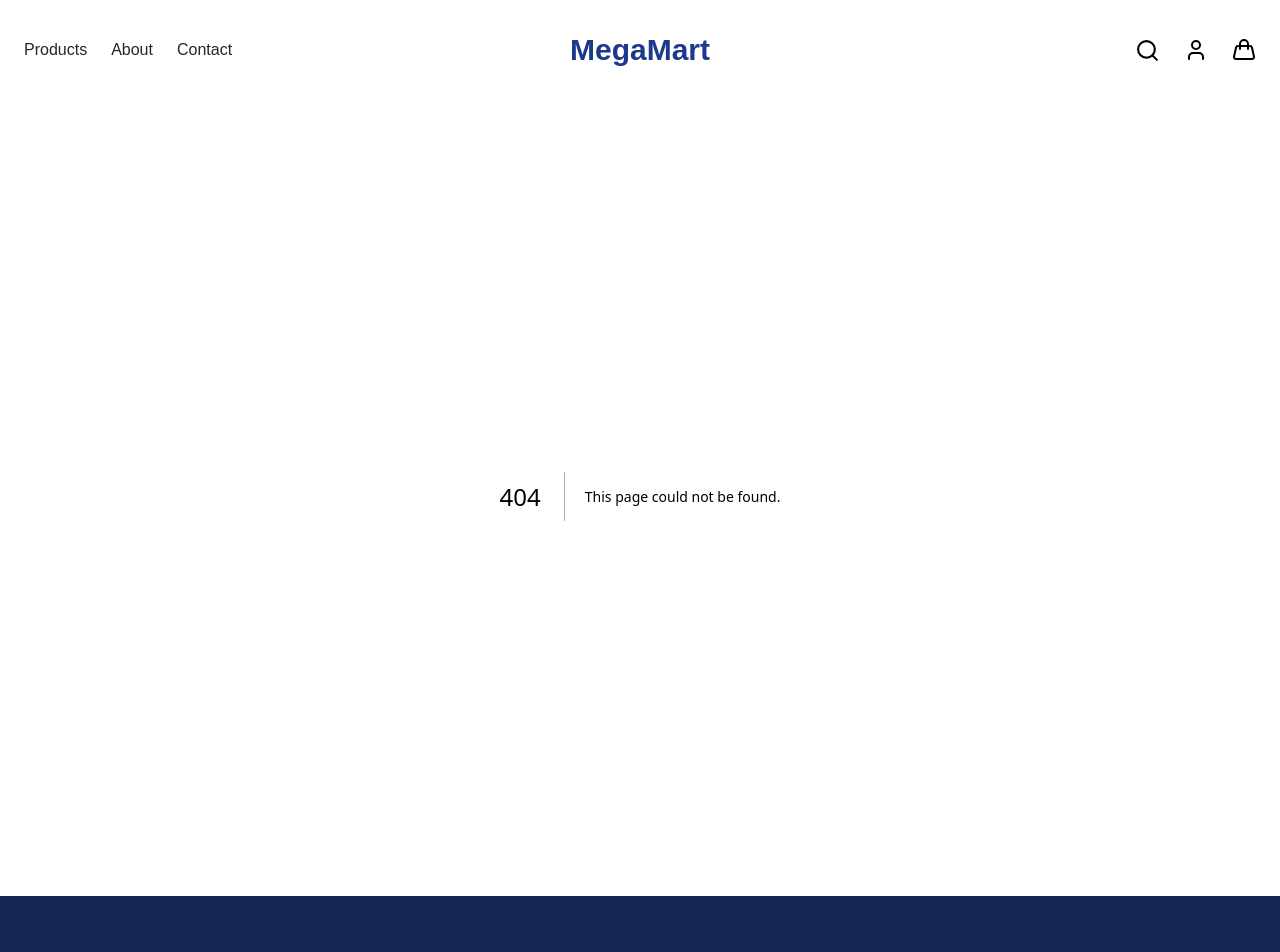
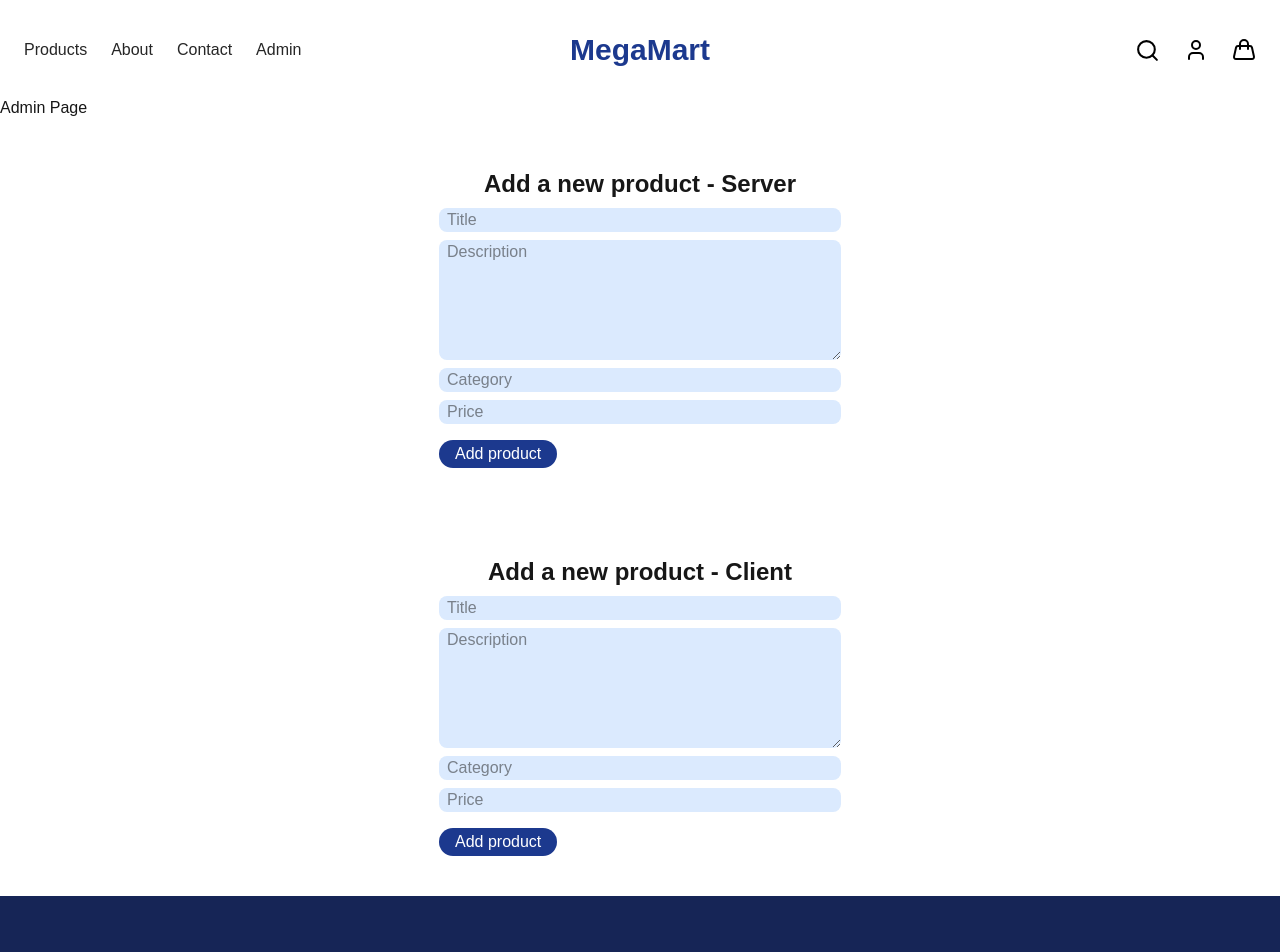
Before and after one commit to ebobic/E-Commerce, a Next.js app: page /admin in a window 1280 px wide. Before the commit this address had no page. Shown: the top 952 px of the page. Built offline with nearby package versions, Linux system fonts and the light colour scheme.

Commit message:
Created form

```diff
--- /dev/null
+++ b/app/admin/page.tsx
@@ -0,0 +1,15 @@
+import ProductDeleteClient from "@/components/admin-product-create"
+import ProductDeleteServer from "@/components/admin-product-create2";
+import { Toaster } from 'sonner';
+
+export default function AdminPage() {
+    return (
+        <div>
+            Admin Page
+
+        <ProductDeleteClient />
+        <ProductDeleteServer />
+        <Toaster richColors position="top-right" />
+        </div>
+    )
+}
--- /dev/null
+++ b/components/admin-product-create.tsx
@@ -0,0 +1,90 @@
+"use client"
+
+import React, { useState } from "react";
+import Form from "next/form";
+import { toast } from "sonner";
+
+export default function ProductDeleteClient() {
+    const [title, setTitle] = useState<string>("");
+    const [description, setDescription] = useState<string>("");
+    const [category, setCategory] = useState<string>("");
+    const [price, setPrice] = useState<string>("");
+    const [submitted, setSubmitted] = useState<boolean>(false);
+
+    const handleSubmit = () => {
+    // console.log({ title, description, category, price });
+
+    fetch('https://dummyjson.com/products/add', {
+        method: 'POST',
+        headers: { 'Content-Type': 'application/json' },
+        body: JSON.stringify({
+            title: {title},
+            description: {description},
+            category: {category},
+            price: {price}
+        })
+    })
+    .then(res => res.json())
+    .then(console.log);
+
+    toast.success(`${title} added successfully!`);
+    setSubmitted(true);
+    };
+
+    return (
+        <section className="grid grid-cols-1 pb-10 justify-self-center">
+            <div className="pt-6 pb-2 text-center">
+                <h2 className="pt-6 text-2xl font-bold">Add a new product - Server</h2>
+            </div>
+            {/* <Form action={handleSubmit} className="grid place-content-center"> */}
+            <Form action={handleSubmit} className="grid">
+                <input
+                    type="text"
+                    className="px-2 rounded-lg bg-blue-100 m-auto w-8/10 sm:w-full"
+                    name="title"
+                    aria-label="Create product - Title"
+                    required
+                    onChange={(e) => setTitle(e.target.value)}
+                    placeholder="Title"
+                />
+                <textarea
+                    className="mt-2 px-2 rounded-lg bg-blue-100 m-auto w-8/10 sm:w-full"
+                    rows={5}
+                    cols={40}
+                    name="description"
+                    aria-label="Create product - Description"
+                    onChange={(e) => setDescription(e.target.value)}
+                    placeholder="Description"
+                />
+                <input
+                    type="text"
+                    className="mt-2 px-2 rounded-lg bg-blue-100 m-auto w-8/10 sm:w-full"
+                    name="category"
+                    aria-label="Create product - Category"
+                    required
+                    onChange={(e) => setCategory(e.target.value)}
+                    placeholder="Category"
+                />
+                <input
+                    type="text"
+                    className="mt-2 px-2 rounded-lg bg-blue-100 m-auto w-8/10 sm:w-full"
+                    name="price"
+                    aria-label="Create product - Price"
+                    required
+                    onChange={(e) => setPrice(e.target.value)}
+                    placeholder="Price"
+                />
+
+                <div className="grid justify-self-center sm:w-full sm:flex">
+                    <button
+                        type="submit"
+                        className="mt-4 py-0.5 px-4 rounded-full text-white bg-blue-900 hover:bg-blue-800 cursor-pointer"
+                    >
+                        Add product
+                    </button>
+                    {submitted}
+                </div>
+            </Form>
+        </section>
+    )
+}
--- /dev/null
+++ b/components/admin-product-create2.tsx
@@ -0,0 +1,90 @@
+"use client"
+
+import React, { useState } from "react";
+import Form from "next/form";
+import { toast } from "sonner";
+
+export default function ProductDeleteClient() {
+    const [title, setTitle] = useState<string>("");
+    const [description, setDescription] = useState<string>("");
+    const [category, setCategory] = useState<string>("");
+    const [price, setPrice] = useState<string>("");
+    const [submitted, setSubmitted] = useState<boolean>(false);
+
+    const handleSubmit = () => {
+    // console.log({ title, description, category, price });
+
+    fetch('https://dummyjson.com/products/add', {
+        method: 'POST',
+        headers: { 'Content-Type': 'application/json' },
+        body: JSON.stringify({
+            title: {title},
+            description: {description},
+            category: {category},
+            price: {price}
+        })
+    })
+    .then(res => res.json())
+    .then(console.log);
+
+    toast.success(`${title} added successfully!`);
+    setSubmitted(true);
+    };
+
+    return (
+        <section className="grid grid-cols-1 pb-10 justify-self-center">
+            <div className="pt-6 pb-2 text-center">
+                <h2 className="pt-6 text-2xl font-bold">Add a new product - Client</h2>
+            </div>
+            {/* <Form action={handleSubmit} className="grid place-content-center"> */}
+            <Form action={handleSubmit} className="grid">
+                <input
+                    type="text"
+                    className="px-2 rounded-lg bg-blue-100 m-auto w-8/10 sm:w-full"
+                    name="title"
+                    aria-label="Create product - Title"
+                    required
+                    onChange={(e) => setTitle(e.target.value)}
+                    placeholder="Title"
+                />
+                <textarea
+                    className="mt-2 px-2 rounded-lg bg-blue-100 m-auto w-8/10 sm:w-full"
+                    rows={5}
+                    cols={40}
+                    name="description"
+                    aria-label="Create product - Description"
+                    onChange={(e) => setDescription(e.target.value)}
+                    placeholder="Description"
+                />
+                <input
+                    type="text"
+                    className="mt-2 px-2 rounded-lg bg-blue-100 m-auto w-8/10 sm:w-full"
+                    name="category"
+                    aria-label="Create product - Category"
+                    required
+                    onChange={(e) => setCategory(e.target.value)}
+                    placeholder="Category"
+                />
+                <input
+                    type="text"
+                    className="mt-2 px-2 rounded-lg bg-blue-100 m-auto w-8/10 sm:w-full"
+                    name="price"
+                    aria-label="Create product - Price"
+                    required
+                    onChange={(e) => setPrice(e.target.value)}
+                    placeholder="Price"
+                />
+
+                <div className="grid justify-self-center sm:w-full sm:flex">
+                    <button
+                        type="submit"
+                        className="mt-4 py-0.5 px-4 rounded-full text-white bg-blue-900 hover:bg-blue-800 cursor-pointer"
+                    >
+                        Add product
+                    </button>
+                    {submitted}
+                </div>
+            </Form>
+        </section>
+    )
+}
--- a/lib/data/pages.json
+++ b/lib/data/pages.json
@@ -11,6 +11,10 @@
         {
             "href": "/contact",
             "label": "Contact"
+        },
+        {
+            "href": "/admin",
+            "label": "Admin"
         }
     ]
 }
```
